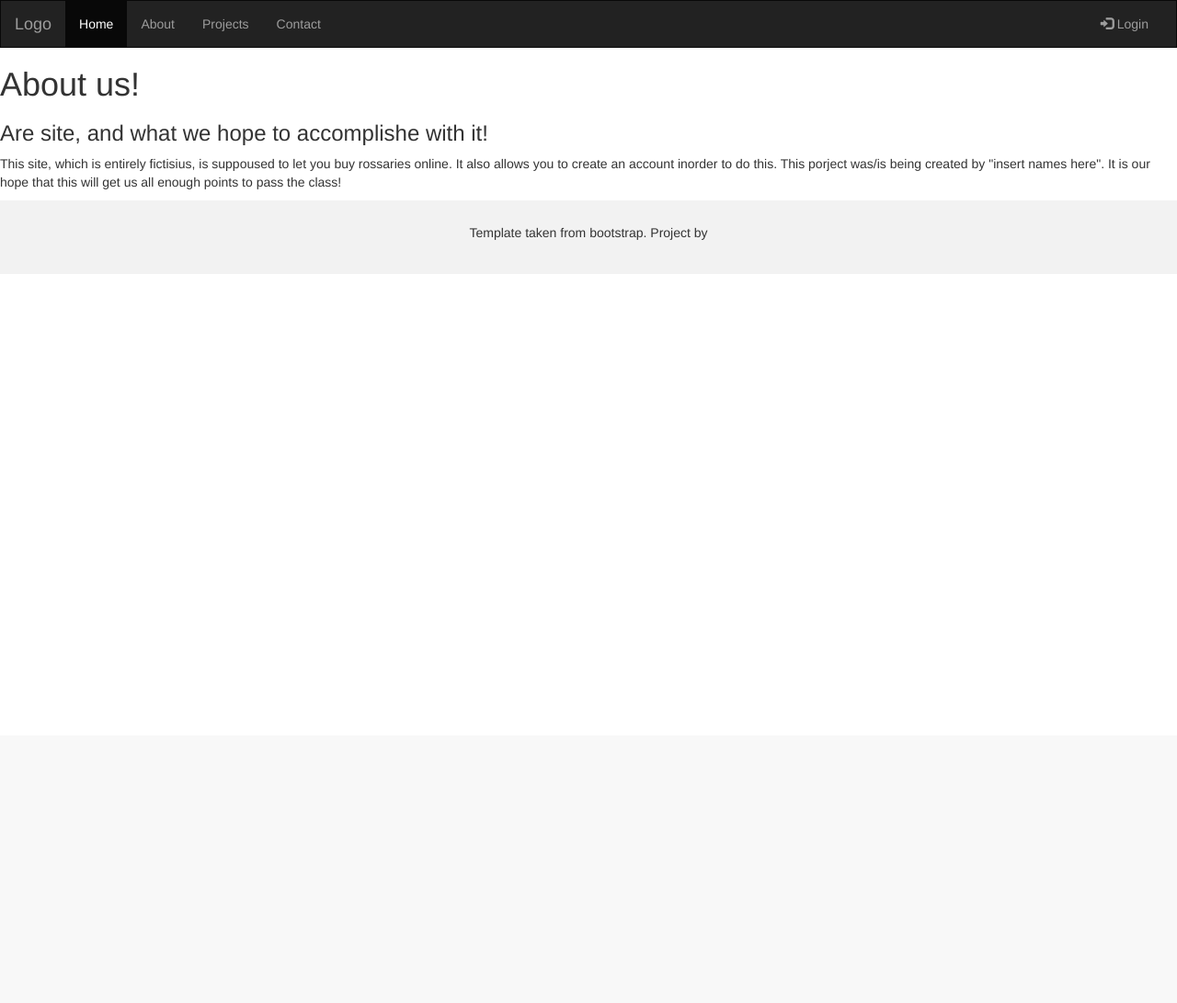
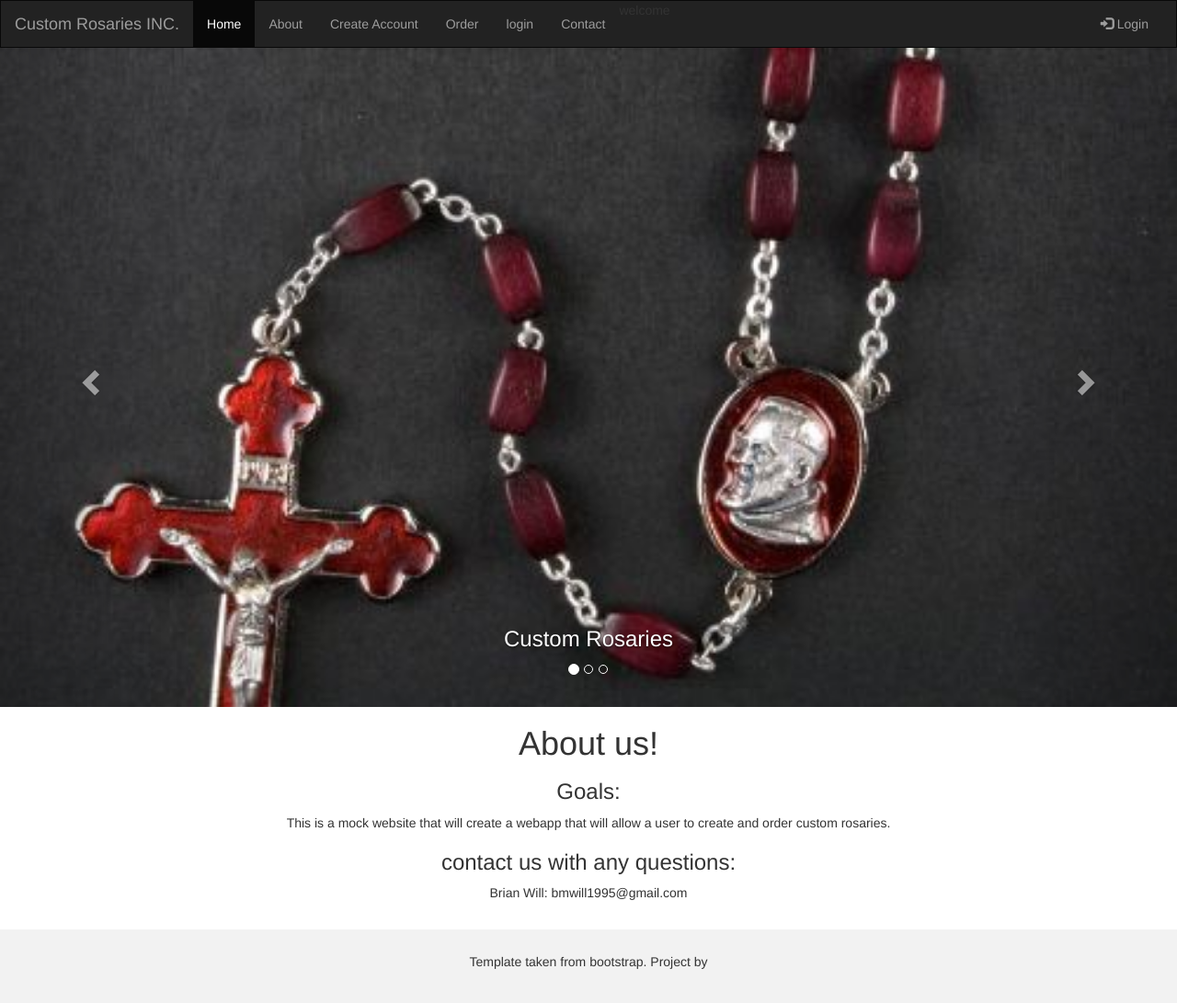
Before and after one commit to thesaltypumpkin/rosary_database_project, a Flask app: page /about in a window 1280 px wide. Shown: the whole page at 92% size. Before the commit the page ends 261 px from the top, so only its background shows below. Run offline with Flask 2, Linux system fonts and the light colour scheme; grey boxes labelled with a size stand in for pictures from a placeholder-image service; parts of the project's set-up code (start-up, migrations or seed data) failed here and were passed over; some libraries are stand-ins or nearby versions.

Commit message:
started website preperation for demo, left instruction in sql file

```diff
--- a/GroupProjectSprint1/server.py
+++ b/GroupProjectSprint1/server.py
@@ -100,19 +100,39 @@ def login():
 
 @app.route('/about')
 def about():
-    return render_template('About.html')
+    user = ' '
+    if 'currentUser' in session:
+        print "there is a currentuser"
+        user = session['currentUser']
+        print user
+    return render_template('About.html', user = user)
 
 @app.route('/premade')
 def premade():
-    return render_template('PremadeItems.html')
+    user = ' '
+    if 'currentUser' in session:
+        print "there is a currentuser"
+        user = session['currentUser']
+        print user
+    return render_template('PremadeItems.html', user = user)
 
 @app.route('/catalog')
 def catalog():
-    return render_template('catalog.html')
+    user = ' '
+    if 'currentUser' in session:
+        print "there is a currentuser"
+        user = session['currentUser']
+        print user
+    return render_template('catalog.html', user = user)
 
 @app.route('/admin')
 def admin():
-    return render_template('Admin.html')
+    user = ' '
+    if 'currentUser' in session:
+        print "there is a currentuser"
+        user = session['currentUser']
+        print user
+    return render_template('Admin.html', user = user)
 
 @app.route('/account', methods=['GET', 'POST'])
 def account():
--- a/GroupProjectSprint1/templates/About.html
+++ b/GroupProjectSprint1/templates/About.html
@@ -1,82 +1,16 @@
-  <!DOCTYPE html>
-<html lang="en">
-<head>
-  <title>Bootstrap Example</title>
-  <meta charset="utf-8">
-  <meta name="viewport" content="width=device-width, initial-scale=1">
-  <link rel="stylesheet" href="https://maxcdn.bootstrapcdn.com/bootstrap/3.3.7/css/bootstrap.min.css">
-  <script src="https://ajax.googleapis.com/ajax/libs/jquery/3.1.1/jquery.min.js"></script>
-  <script src="https://maxcdn.bootstrapcdn.com/bootstrap/3.3.7/js/bootstrap.min.js"></script>
-  <style>
-    /* Remove the navbar's default margin-bottom and rounded borders */
-    .navbar {
-      margin-bottom: 0;
-      border-radius: 0;
-    }
+{% extends "layout.html" %}
 
-    /* Add a gray background color and some padding to the footer */
-    footer {
-      background-color: #f2f2f2;
-      padding: 25px;
-    }
-
-  .carousel-inner img {
-      width: 100%; /* Set width to 100% */
-      margin: auto;
-      min-height:200px;
-  }
-
-  /* Hide the carousel text when the screen is less than 600 pixels wide */
-  @media (max-width: 600px) {
-    .carousel-caption {
-      display: none;
-    }
-  }
-  </style>
-</head>
-<body>
-
-
-<nav class="navbar navbar-inverse">
-  <div class="container-fluid">
-    <div class="navbar-header">
-      <button type="button" class="navbar-toggle" data-toggle="collapse" data-target="#myNavbar">
-        <span class="icon-bar"></span>
-        <span class="icon-bar"></span>
-        <span class="icon-bar"></span>
-      </button>
-      <a class="navbar-brand" href="#">Logo</a>
-    </div>
-    <div class="collapse navbar-collapse" id="myNavbar">
-      <ul class="nav navbar-nav">
-        <li class="active"><a href="#">Home</a></li>
-        <li><a href="#">About</a></li>
-        <li><a href="#">Projects</a></li>
-        <li><a href="#">Contact</a></li>
-      </ul>
-      <ul class="nav navbar-nav navbar-right">
-        <li><a href="#"><span class="glyphicon glyphicon-log-in"></span> Login</a></li>
-      </ul>
-    </div>
-  </div>
-</nav>
-
-
+{% block content %}
 
 <h1>About us!</h1>
-<h3>Are site, and what we hope to accomplishe with it!</h3>
+<h3>Goals:</h3>
 <p>
-  This site, which is entirely fictisius, is suppoused to let you buy rossaries online. It also
-  allows you to create an account inorder to do this. This porject was/is being created by "insert names here".
-  It is our hope that this will get us all enough points to pass the class!
+This is a mock website that will create a webapp that will allow a user to create and order custom rosaries.
+</p>
+<h3>contact us with any questions:</h3>
+<p>
+Brian Will: bmwill1995@gmail.com
 
 </p>
 
-
-
- <footer class="container-fluid text-center">
-  <p>Template taken from bootstrap. Project by </p>
-</footer>
-
-</body>
-</html>
+{% endblock %}
--- a/GroupProjectSprint1/templates/layout.html
+++ b/GroupProjectSprint1/templates/layout.html
@@ -44,14 +44,15 @@
         <span class="icon-bar"></span>
         <span class="icon-bar"></span>
       </button>
-      <a class="navbar-brand" href="#">Logo</a>
+      <a class="navbar-brand" href="#">Custom Rosaries INC.</a>
     </div>
     <div class="collapse navbar-collapse" id="myNavbar">
       <ul class="nav navbar-nav">
-        <li class="active"><a href="#">Home</a></li>
-        <li><a href="/">About</a></li>
+        <li class="active"><a href="/">Home</a></li>
+        <li><a href="/about">About</a></li>
         <li><a href="/account">Create Account</a></li>
         <li><a href="/order">Order</a></li>
+        <li><a href="/login">login</a></li>
         <li><a href="#">Contact</a></li>
         welcome {{user}}
       </ul>
@@ -73,18 +74,16 @@
     <!-- Wrapper for slides -->
     <div class="carousel-inner" role="listbox">
       <div class="item active">
-        <img src="https://placehold.it/1200x400?text=IMAGE" alt="Image">
+        <img src="static/Image/rosari2.jpg" alt="Image">
         <div class="carousel-caption">
-          <h3>Rosaries for sale </h3>
-          <p>A lovely 'insert gemstone here'rosary!.</p>
+          <h3>Custom Rosaries</h3>
         </div>
       </div>
 
       <div class="item">
-        <img src="https://placehold.it/1200x400?text=Another Image Maybe" alt="Image">
+        <img src="static/Image/rosari1.jpeg" alt="Image">
         <div class="carousel-caption">
-          <h3>A Really Nice rosary </h3>
-          <p>Another pictuer of a rosary</p>
+          <h3>create your own</h3>
         </div>
       </div>
 
--- a/GroupProjectSprint1/templates/orderform.html
+++ b/GroupProjectSprint1/templates/orderform.html
@@ -8,7 +8,6 @@
         <table>
             <tr><td>First Name:</td><td><input type='text' name='first_name'/></td></tr>
             <tr><td>Last Name:</td><td><input type='text' name='last_name'/></td></tr>
-            <tr><td>Saint:</td><td><input type='text' name='saint'/></td></tr>
             <tr><td>Street Name:</td><td><input type='text' name='street'/></td></tr>
             <tr><td>city:</td><td><input type='text' name='city'/></td></tr>
             <tr><td>state:</td>
```
Also changed, not shown: GroupProjectSprint1/templates/home.html (+1 -19 lines), rosarydb.sql (+14 -0 lines).
